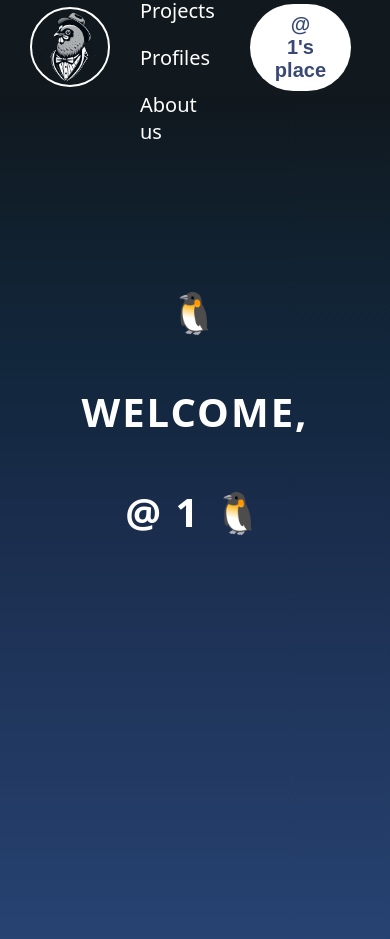
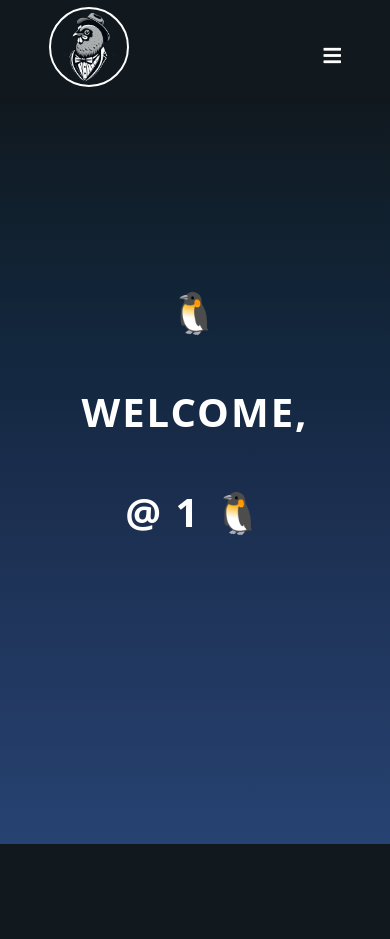
Before and after one commit to JuanmiAcosta/SOPOMA_Software_Projects_Marketplace, a PHP site: page /php/home.php?usuario=1 in a window 390 px wide. After the commit the page ends 844 px from the top, so only its background shows below. Run offline with PHP 8.4, Linux system fonts and the light colour scheme.

Commit message:
fix : nav-bar responsive.

```diff
--- a/css/style-main.css
+++ b/css/style-home.css
@@ -3,6 +3,7 @@
     margin: 0;
     padding: 0;
     font-size: 20px;
+    list-style: none;
 }
 
 .container {
@@ -18,10 +19,12 @@
             hsl(218deg 49% 26%) 80%,
             hsl(218deg 49% 28%) 90%,
             hsl(218deg 49% 30%) 100%);
-    background-size: calc(100% - 95px) ; /*todo menos el nav*/
+    background-size: 100%; /*todo menos el nav*/
     width: 100%;
-    height: 100vh;
+    height: calc(100vh - 95px);
 }
+
+/* ------------------ NAVBAR ------------------ */
 
 .header {
     background-color: #11191f;
@@ -47,12 +50,16 @@
     margin-right: auto;
 }
 
-.header .nav .links {
+nav ul {
+    float : right;
     list-style: none;
 }
 
+nav ul li {
+    display: inline-block;
+}
+
 .header .nav-links li {
-    display: inline-block;
     padding: 10px 20px;
     transition: all 0.3s;
 }
@@ -69,25 +76,6 @@
 
 .header .nav-links li a:hover {
     color: #394974;
-}
-
-#prueba {
-    text-align: center;
-    line-height: 100px;
-    /*centrarlo en los dos ejes*/
-    position: absolute;
-    top: 50%;
-    left: 50%;
-    transform: translate(-50%, -50%);
-}
-
-#prueba h1{
-    font-size: 40px;
-    color: white;
-    font-weight: 700;
-    text-transform: uppercase;
-    letter-spacing: 2px;
-    margin-bottom: 20px;
 }
 
 .header .logo img:hover {
@@ -111,3 +99,70 @@
     background: #394974;
     color: #002544
 }
+
+.checkbtn{
+    font-size:40px;
+    color:white;
+    float:right;
+    line-height:95px;
+    margin-right:10px;
+    cursor:pointer;
+    display:none;
+}
+
+#check{
+    display:none;
+}
+
+@media (max-width: 1050px){
+
+    .checkbtn{
+        display:block;
+    }
+    .header .nav-links{
+        position:fixed;
+        height:100vh;
+        width:100%;
+        background:#11191f;
+        top:95px;
+        left:-100%;
+        text-align:center;
+        transition:all .5s;
+        z-index:2;
+    }
+
+    .header .nav-links li{
+        display: block;
+        margin: 50px 0;
+        line-height: 30px;
+    }
+
+    .header .nav-links li a{
+        font-size:20px;
+    }
+
+    #check:checked ~ ul{
+        left:0;
+    }
+}
+
+/* ------------------ NAVBAR ------------------ */
+
+#prueba {
+    text-align: center;
+    line-height: 100px;
+    /*centrarlo en los dos ejes*/
+    position: absolute;
+    top: 50%;
+    left: 50%;
+    transform: translate(-50%, -50%);
+}
+
+#prueba h1{
+    font-size: 40px;
+    color: white;
+    font-weight: 700;
+    text-transform: uppercase;
+    letter-spacing: 2px;
+    margin-bottom: 20px;
+}
--- a/php/home.php
+++ b/php/home.php
@@ -11,36 +11,45 @@ $usuario = $_GET['usuario'];
     <title>SOPOMA App</title>
     <meta name="description" content="The main content area." />
     <link rel="shortcut icon" href="../icon/logo.png" />
-    <link rel="stylesheet" href="../css/style-main.css" />
-
-
+    <link rel="stylesheet" href="../css/style-home.css" />
+    <link rel="stylesheet" href="https://cdnjs.cloudflare.com/ajax/libs/font-awesome/5.15.3/css/all.min.css">
 </head>
 
 <body style="font-family: 'system-ui', sans-serif;">
 
     <header class="header">
+
         <div class="logo">
             <!-- la que hay que liar para pasar la variable usuario de un lao pa otro -->
             <?php
 
-                echo'<a href="sendhome.php?usuario='.urlencode($usuario).'">
+            echo '<a href="sendhome.php?usuario=' . urlencode($usuario) . '">
 
                         <img src="../icon/logo.png" alt="logo" />
 
                     </a>'
-            ?>
+                ?>
         </div>
+
         <nav>
+            <input type="checkbox" id="check" />
+
+            <label for="check" class="checkbtn">
+                <i class="fas fa-bars"></i>
+            </label>
             <ul class="nav-links">
                 <li><a href="#">Home</a></li>
                 <li><a href="#">Projects</a></li>
                 <li><a href="#">Profiles</a></li>
                 <li><a href="#">About us</a></li>
+                <li><a href="#" class="btn"><button>@
+                            <?php echo $usuario; ?>'s place
+                        </button></a></li>
             </ul>
         </nav>
-        <a href="#" class="btn"><button>@
-                <?php echo $usuario; ?>'s place
-            </button></a>
+
+
+
     </header>
 
     <div class="container">
@@ -53,6 +62,7 @@ $usuario = $_GET['usuario'];
         </div>
 
     </div>
+  </script>
 
 </body>
 
```
